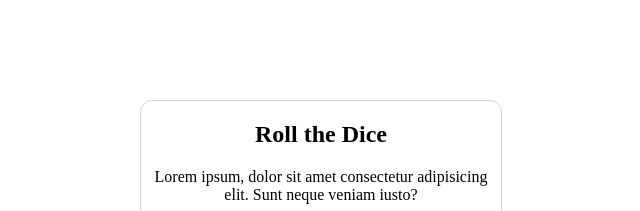
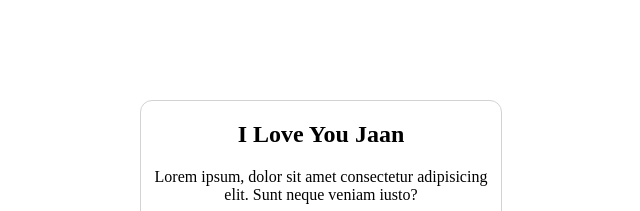
Before and after one commit to MadBAhmad/Dice-simulation, a plain HTML site: page index.html in a window 1280 px wide. Shown: the top 211 px of the page, without its empty margins (319-959 px from the left). Drawn offline with Linux system fonts and the light colour scheme.

Commit message:
mazaaak can rollback

```diff
--- a/index.html
+++ b/index.html
@@ -8,7 +8,7 @@
 </head>
 <body>
     <div class="container">
-        <h2>Roll the Dice</h2>
+        <h2>I Love You Jaan</h2>
         <p>Lorem ipsum, dolor sit amet consectetur adipisicing elit. Sunt neque veniam iusto?</p>
         <div class="dice" id="dice">0</div>
         <button onclick="roll()" class="btn">Roll the Dice</button>
```
